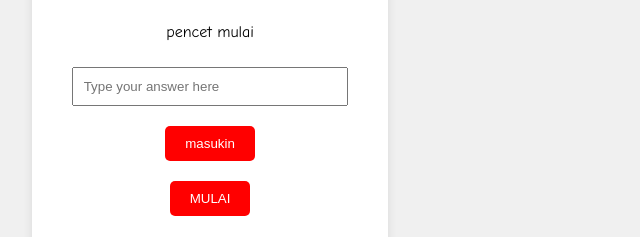
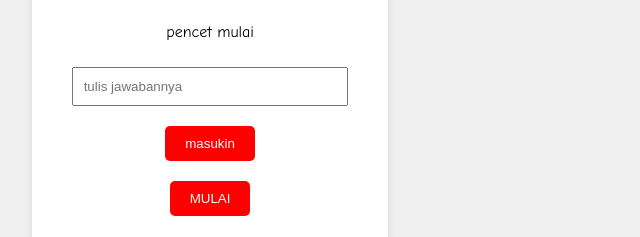
Before and after one commit to aeya666/japquiz, a plain HTML site: page index.html in a window 1280 px wide. Shown: the part 228-465 px from the top of the page, 305-945 px from the left. Drawn offline with Linux system fonts and the light colour scheme.

Commit message:
Update index.html

```diff
--- a/index.html
+++ b/index.html
@@ -29,7 +29,7 @@
 
     <div id="quiz-content">
       <p id="question">pencet mulai</p>
-      <input type="text" id="answer" placeholder="Type your answer here" />
+      <input type="text" id="answer" placeholder="tulis jawabannya" />
       <button id="submit-answer">masukin</button>
     </div>
 
```
